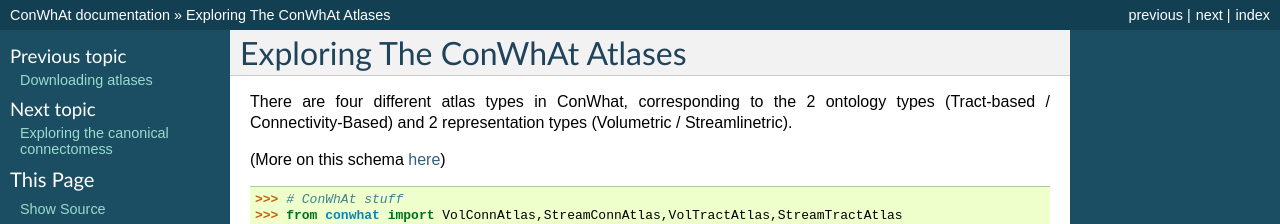
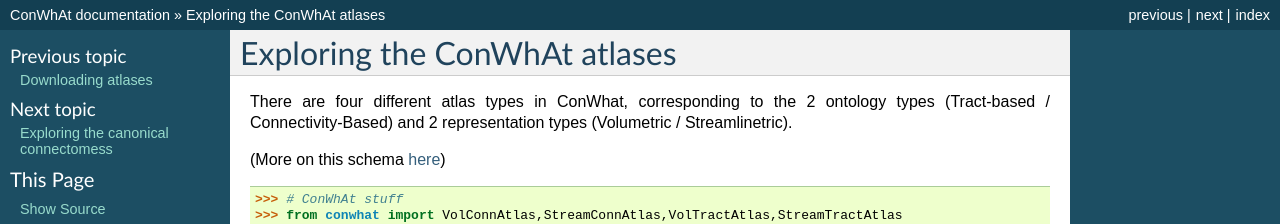
Before and after one commit to JohnGriffiths/ConWhAt, a Sphinx documentation site: the page built from docs/getting_started/exploring_the_atlases.rst, in a window 1280 px wide and 900 px high. Shown: the top 224 px of the window. Built offline with Sphinx 7.4.7, drawn with Linux system fonts in a browser that asks for light colours; some of the changed text lies outside the part shown.

```diff
--- a/docs/getting_started/exploring_the_atlases.rst
+++ b/docs/getting_started/exploring_the_atlases.rst
@@ -1,5 +1,5 @@
 =============================
-Exploring The ConWhAt Atlases
+Exploring the ConWhAt atlases
 =============================
 
 There are four different atlas types in ConWhat, corresponding to the 2
```
